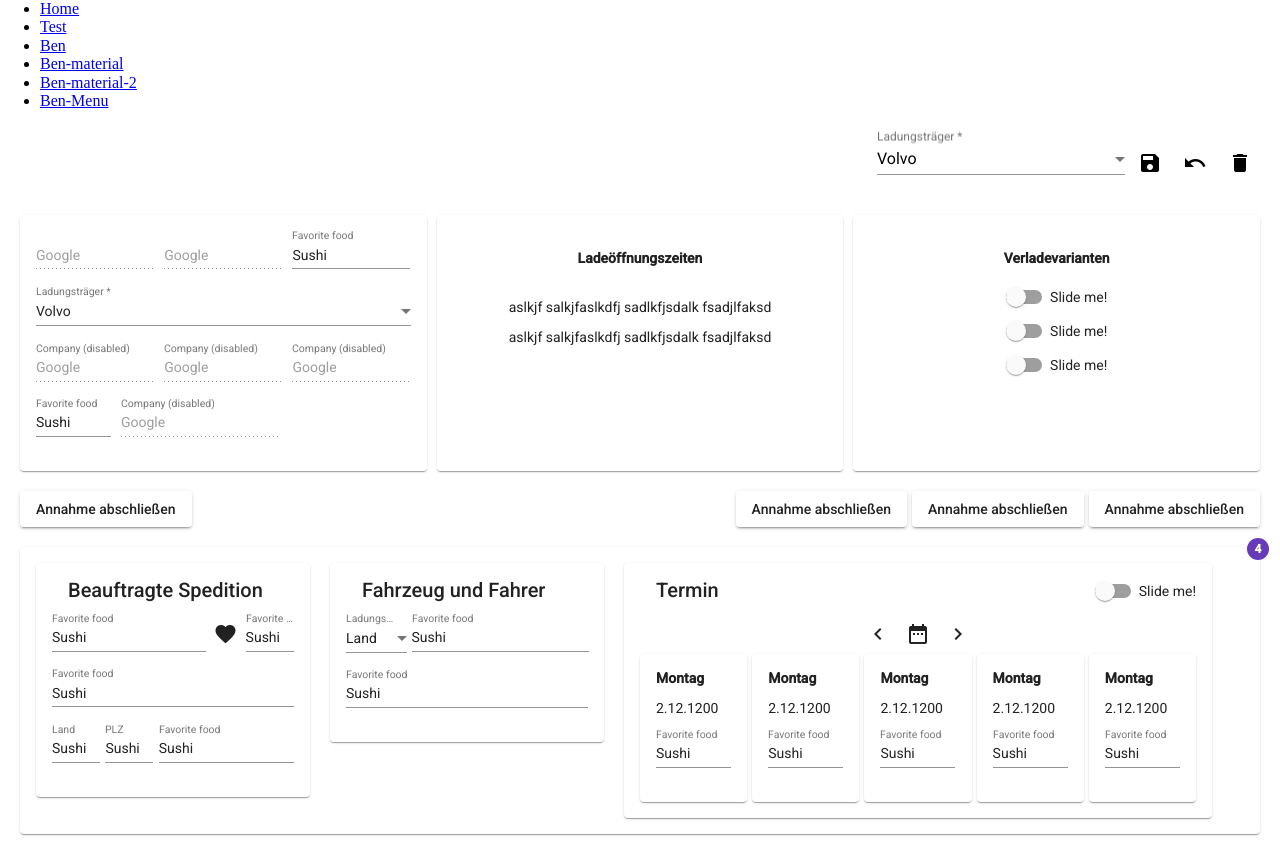
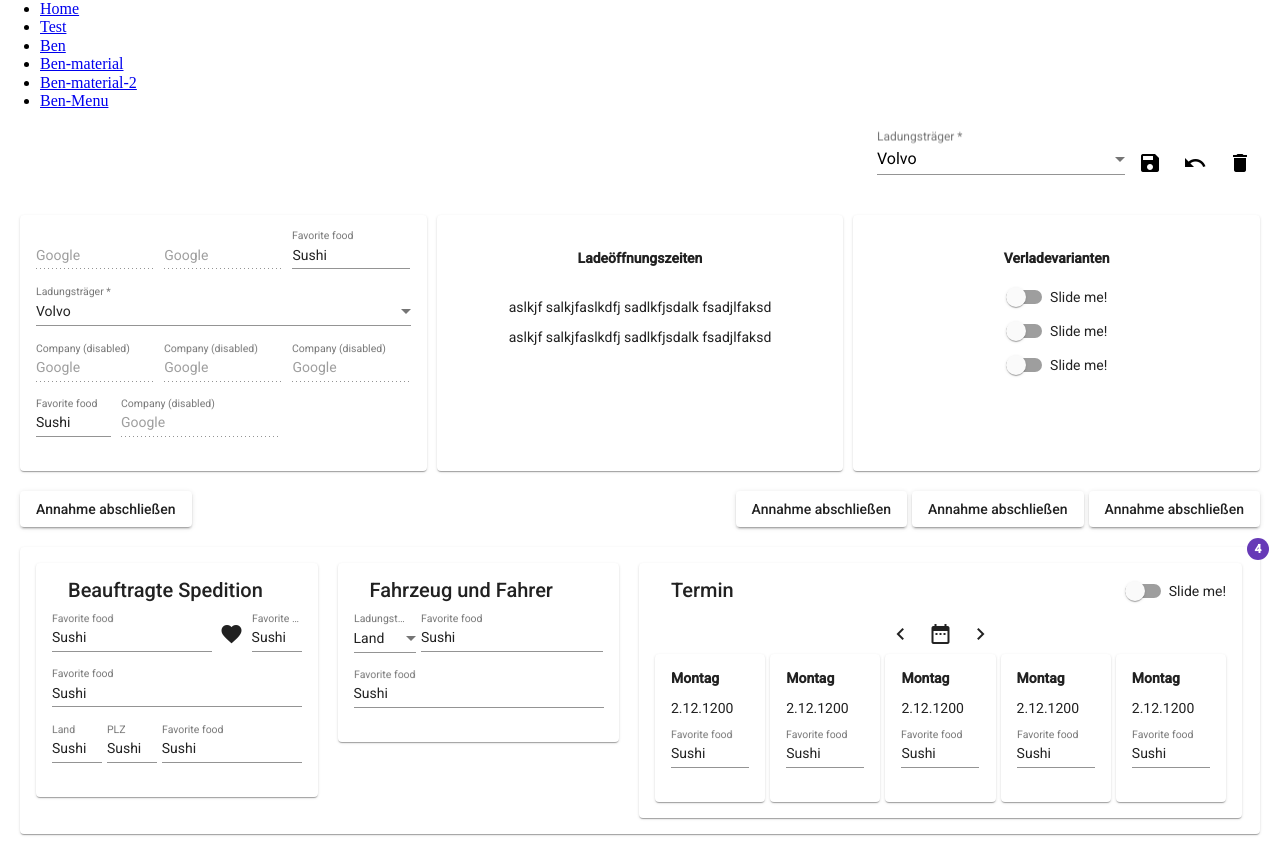
Before and after one commit to binoben/angular-8-material-flex-starter-template-qrncui, an Angular app: page /ben-material-2 in a window 1280 px wide. Built offline with nearby package versions, Linux system fonts and the light colour scheme.

Commit message:
1 file modified

```diff
--- a/src/app/ben-material-2/ben-material-2.component.css
+++ b/src/app/ben-material-2/ben-material-2.component.css
@@ -20,3 +20,6 @@ div{ border: 1px solid black} */
     right: -25px;
 
 }
+.badge{
+  margin-left: -30px;
+}
```
